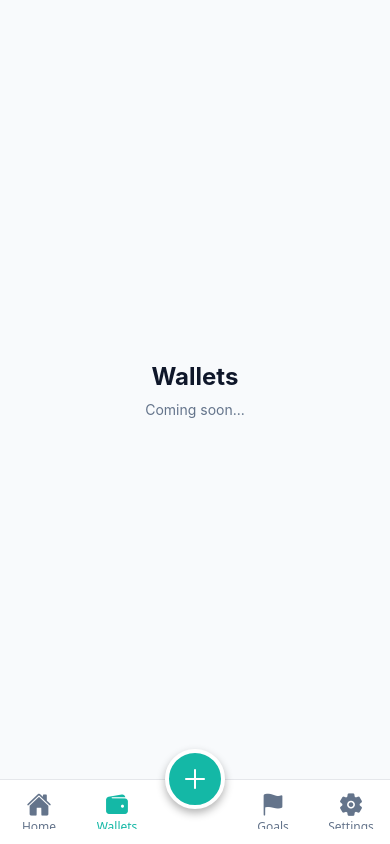
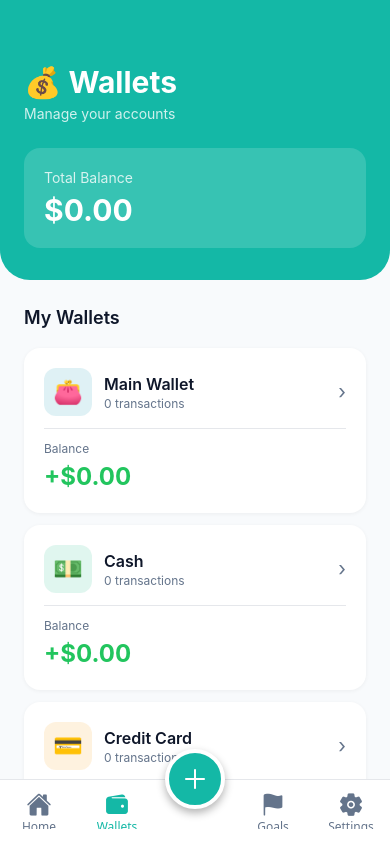
Before and after one commit to Bisheshwar-Das/ExpenSense, a React Native app: screen /Wallets in a window 390 px wide. Built offline with nearby package versions, Linux system fonts and the light colour scheme.

Commit message:
add fixed sample wallet options to wallet screen

```diff
--- a/src/screens/WalletsScreen.tsx
+++ b/src/screens/WalletsScreen.tsx
@@ -1,15 +1,125 @@
+// screens/WalletScreen.tsx
 import React from 'react';
-import { View, Text } from 'react-native';
+import { View, Text, ScrollView, TouchableOpacity } from 'react-native';
+import { useTransactions } from '../contexts/TransactionContext';
+import { DEFAULT_WALLETS } from '../types';
 
 export default function WalletsScreen() {
+  const { transactions } = useTransactions();
+
+  // Calculate balance for each wallet
+  const getWalletBalance = (walletName: string) => {
+    return transactions
+      .filter(t => t.wallet === walletName)
+      .reduce((sum, t) => sum + t.amount, 0);
+  };
+
+  // Calculate total across all wallets
+  const totalBalance = transactions.reduce((sum, t) => sum + t.amount, 0);
+
   return (
-    <View className="flex-1 bg-background items-center justify-center">
-      <Text className="text-textPrimary text-2xl font-bold mb-2">
-        Wallets
-      </Text>
-      <Text className="text-textSecondary">
-        Coming soon...
-      </Text>
-    </View>
+    <ScrollView className="flex-1 bg-background">
+      {/* Header */}
+      <View className="bg-primary pt-16 pb-8 px-6 rounded-b-[30px]">
+        <Text className="text-white text-3xl font-bold mb-1">
+          💰 Wallets
+        </Text>
+        <Text className="text-white/80 text-sm mb-6">
+          Manage your accounts
+        </Text>
+
+        {/* Total Balance Card */}
+        <View className="bg-white/15 p-5 rounded-2xl">
+          <Text className="text-white/80 text-sm mb-1">
+            Total Balance
+          </Text>
+          <Text className="text-white text-3xl font-bold">
+            ${totalBalance.toFixed(2)}
+          </Text>
+        </View>
+      </View>
+
+      {/* Wallet List */}
+      <View className="p-6">
+        <Text className="text-textPrimary text-lg font-semibold mb-4">
+          My Wallets
+        </Text>
+
+        {DEFAULT_WALLETS.map((wallet) => {
+          const balance = getWalletBalance(wallet.name);
+          const transactionCount = transactions.filter(
+            t => t.wallet === wallet.name
+          ).length;
+
+          return (
+            <TouchableOpacity
+              key={wallet.id}
+              className="bg-card p-5 rounded-2xl mb-3"
+              style={{
+                shadowColor: '#000',
+                shadowOffset: { width: 0, height: 1 },
+                shadowOpacity: 0.05,
+                shadowRadius: 4,
+                elevation: 2,
+              }}
+            >
+              {/* Wallet Header */}
+              <View className="flex-row items-center justify-between mb-3">
+                <View className="flex-row items-center">
+                  {/* Icon with colored background */}
+                  <View
+                    className="w-12 h-12 rounded-xl items-center justify-center mr-3"
+                    style={{ backgroundColor: wallet.color + '20' }}
+                  >
+                    <Text className="text-2xl">{wallet.icon}</Text>
+                  </View>
+
+                  {/* Wallet Name */}
+                  <View>
+                    <Text className="text-textPrimary font-semibold text-base">
+                      {wallet.name}
+                    </Text>
+                    <Text className="text-textSecondary text-xs">
+                      {transactionCount} {transactionCount === 1 ? 'transaction' : 'transactions'}
+                    </Text>
+                  </View>
+                </View>
+
+                {/* Arrow */}
+                <Text className="text-textSecondary text-xl">›</Text>
+              </View>
+
+              {/* Balance */}
+              <View className="border-t border-border pt-3">
+                <Text className="text-textSecondary text-xs mb-1">
+                  Balance
+                </Text>
+                <Text
+                  className={`text-2xl font-bold ${
+                    balance >= 0 ? 'text-income' : 'text-expense'
+                  }`}
+                >
+                  {balance >= 0 ? '+' : ''}${balance.toFixed(2)}
+                </Text>
+              </View>
+            </TouchableOpacity>
+          );
+        })}
+
+        {/* Add Wallet Button (Placeholder for now) */}
+        <TouchableOpacity
+          className="bg-white border-2 border-dashed border-border p-5 rounded-2xl items-center"
+          onPress={() => alert('Coming soon! 🚀')}
+        >
+          <Text className="text-4xl mb-2">➕</Text>
+          <Text className="text-textPrimary font-medium text-base">
+            Add New Wallet
+          </Text>
+          <Text className="text-textSecondary text-xs">
+            Create a custom wallet
+          </Text>
+        </TouchableOpacity>
+      </View>
+    </ScrollView>
   );
 }
```
